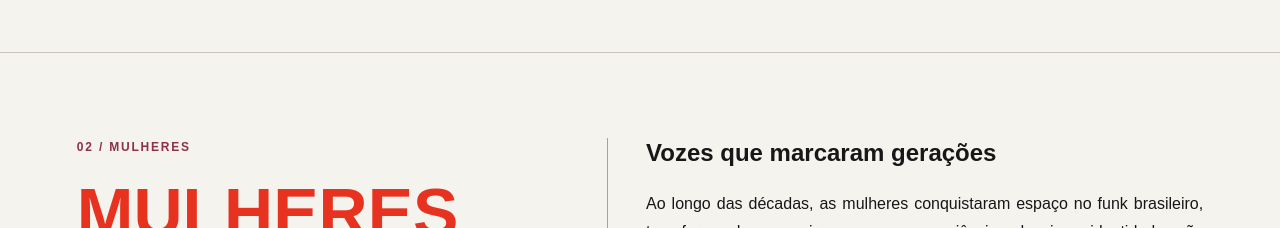
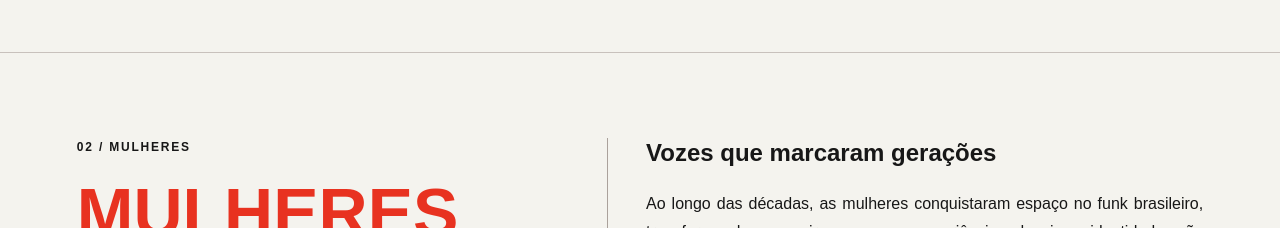
Before and after one commit to JuanOliveiraf/quem-faz-o-baile, a React (Vite) app: page / in a window 1280 px wide. Shown: the part 2240-2468 px from the top of the page. Built offline with nearby package versions, Linux system fonts and the light colour scheme; no server answers.

Commit message:
style: padroniza identificador da secao mulheres

```diff
--- a/src/styles.css
+++ b/src/styles.css
@@ -12,7 +12,7 @@
 /* Exposição Mulheres no Funk: direção sóbria e editorial. */
 :root{--women-background:var(--paper)}
 .women-feature{background:var(--women-background);color:var(--ink);border-block:1px solid #c8c1bc}
-.women-feature .eyebrow{color:#8e304d}
+.women-feature .eyebrow{color:var(--ink)}
 .women-hero .eyebrow{color:#8e304d}
 .women-feature-head{display:grid;grid-template-columns:minmax(300px,.85fr) minmax(0,1.15fr);gap:clamp(48px,7vw,110px);align-items:start}
 .women-feature h2{max-width:620px;color:var(--red);font-family:Arial,Helvetica,sans-serif;font-size:68px;font-weight:900;line-height:.98;letter-spacing:0}
```
